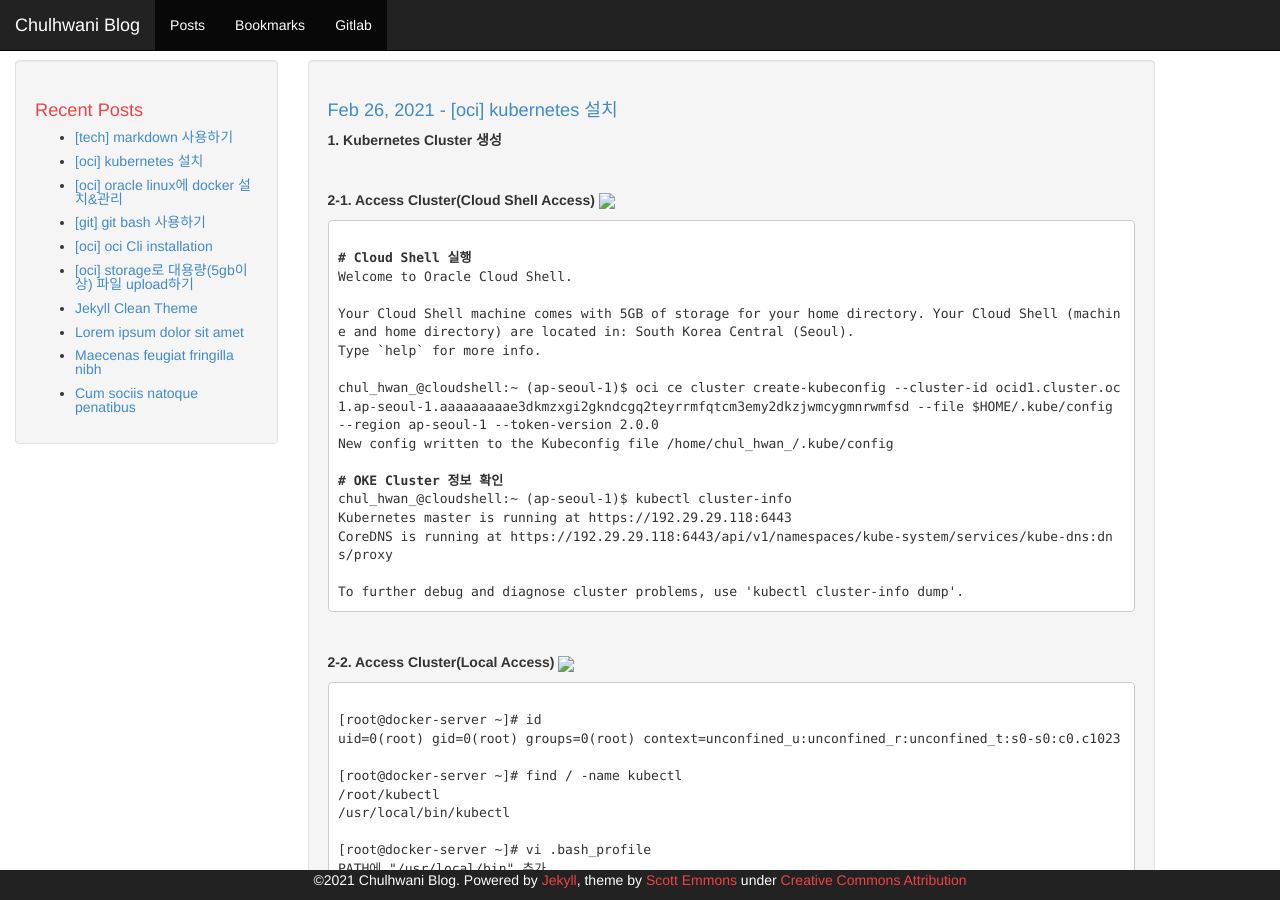
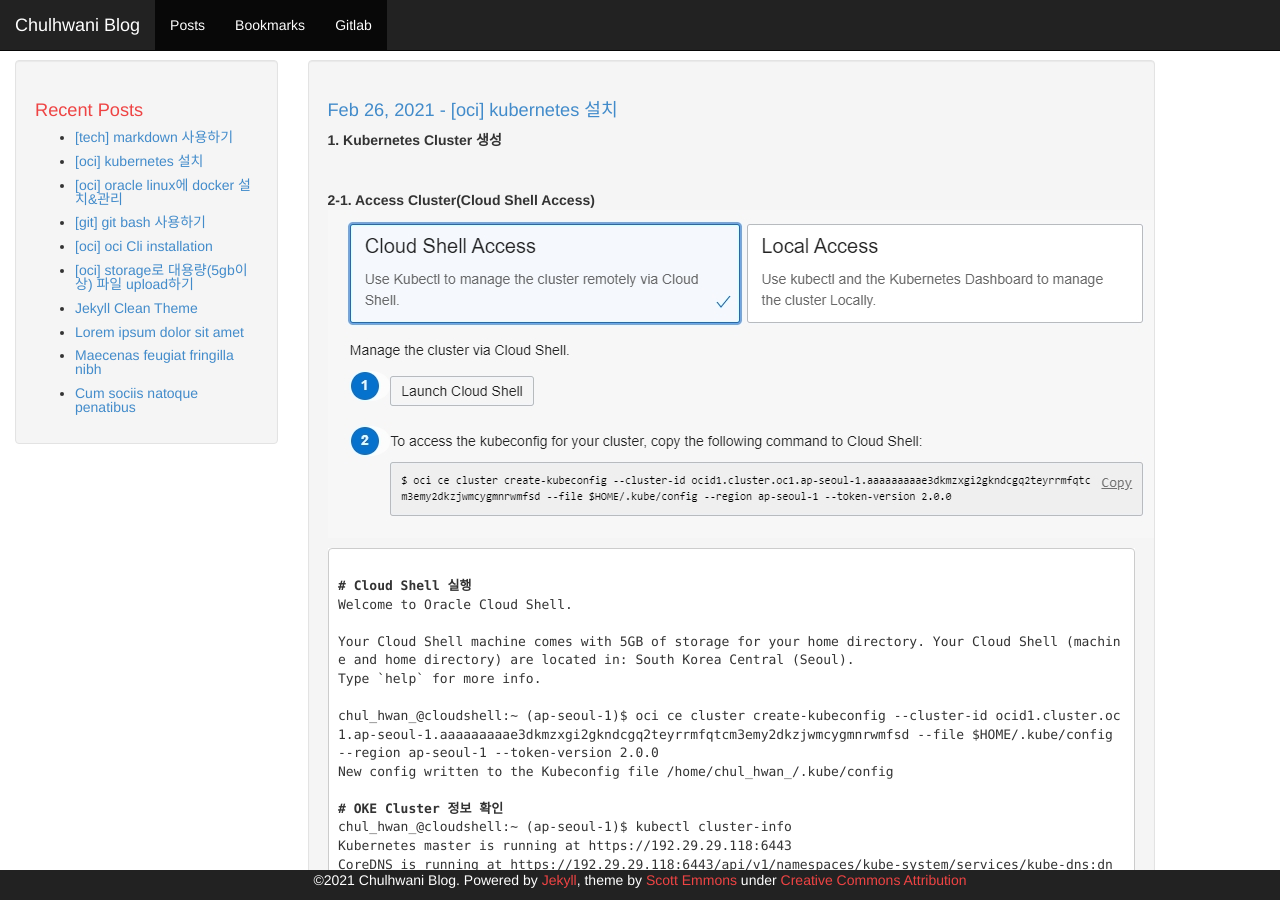
Before and after one commit to chulhwani/chulhwani.github.io, a Jekyll site: the page built from _posts/2021-02-26-[OCI] Kubernetes 설치.md, in a window 1280 px wide and 900 px high. Built offline with Jekyll 4.4.1, drawn with Linux system fonts in a browser that asks for light colours; our own code applies the rules of GitHub Pages for plain Markdown files.

Commit message:
Update 2021-02-26-[OCI] Kubernetes 설치.md

```diff
--- a/_posts/2021-02-26-[OCI] Kubernetes 설치.md
+++ b/_posts/2021-02-26-[OCI] Kubernetes 설치.md
@@ -1,8 +1,8 @@
 <strong>1. Kubernetes Cluster 생성</strong>
 <p>&nbsp;</p>
 <strong>2-1. Access Cluster(Cloud Shell Access)</strong>
-<!--   ![](/images/cluster_cloud_shell_access.jpg)   -->
-<img src="./images/cluster_cloud_shell_access.jpg" border="2">
+![](/images/cluster_cloud_shell_access.jpg)
+<!--   !<img src="./images/cluster_cloud_shell_access.jpg" border="2">   -->
 <div class="language-plaintext highlighter-rouge">
 <div class="highlight">
 <pre class="highlight"><code>
@@ -26,8 +26,8 @@ To further debug and diagnose cluster problems, use 'kubectl cluster-info dump'.
 </div>
 <p>&nbsp;</p>
 <strong>2-2. Access Cluster(Local Access)</strong>
-<!--   ![](/images/cluster_Local_Access.jpg)   -->
-<img src ="./images/cluster_Local_Access.jpg" border="2">
+![](/images/cluster_Local_Access.jpg)
+<!--   <img src ="./images/cluster_Local_Access.jpg" border="2">   -->
 <div class="language-plaintext highlighter-rouge">
 <div class="highlight">
 <pre class="highlight"><code>
```
